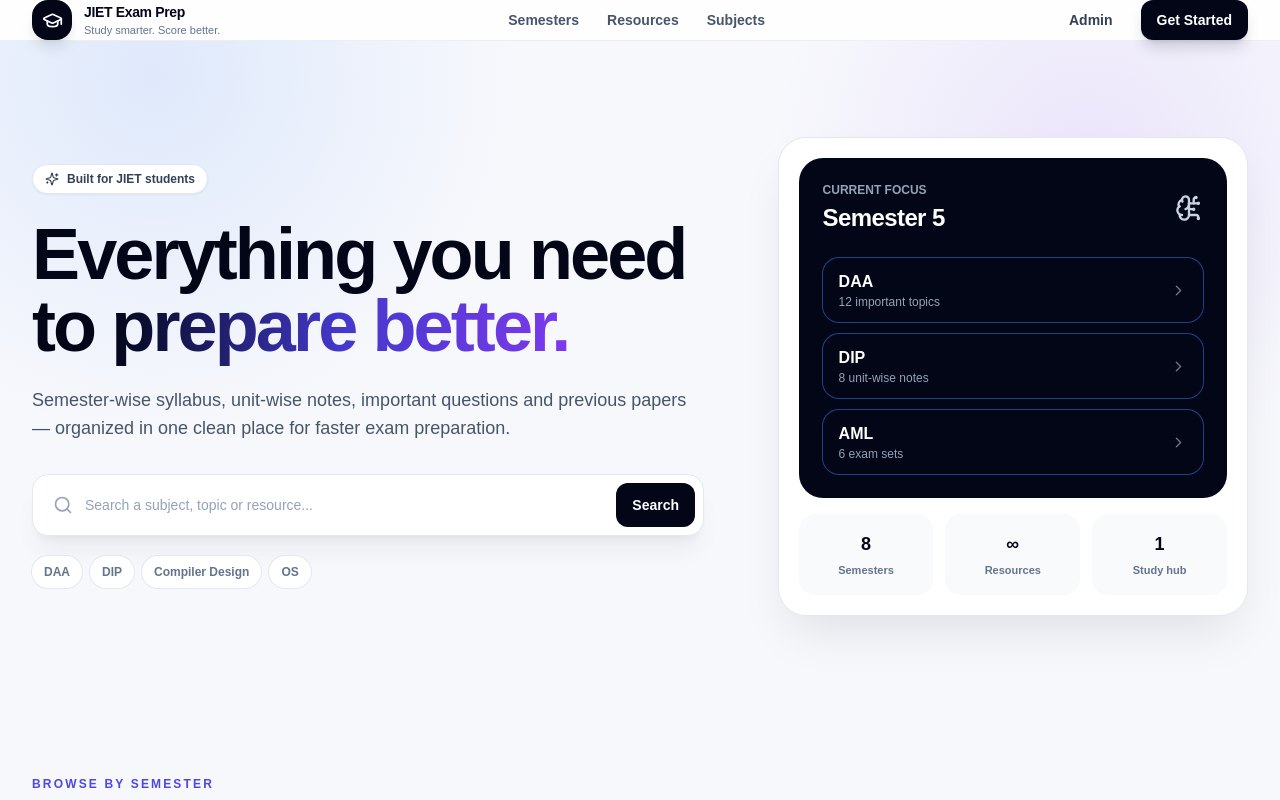
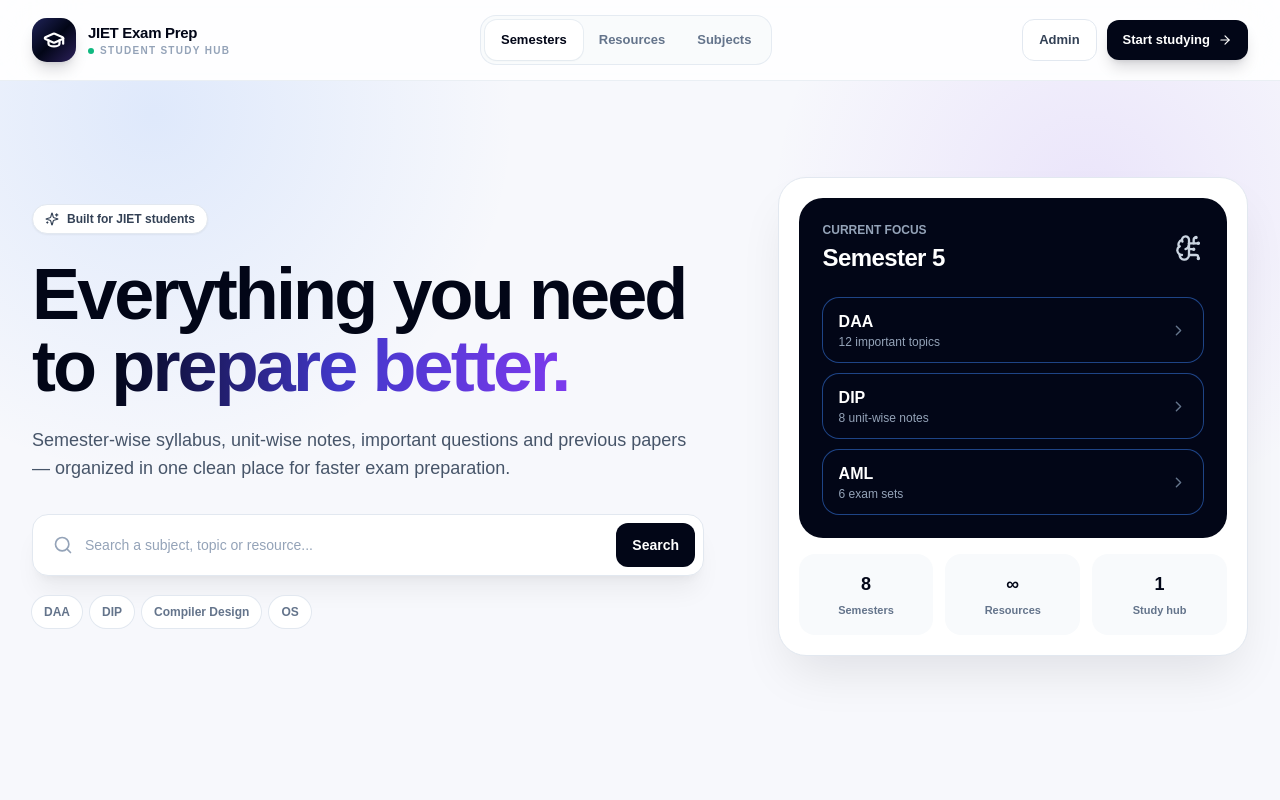
Before and after one commit to codingwithdinu/JIET-EXAM-PREP, a Next.js app: page / in a window 1280 px wide. Shown: the top 800 px of the page. Built offline with nearby package versions, Linux system fonts and the light colour scheme.

Commit message:
feat: upgrade premium navigation header

```diff
--- a/app/page.tsx
+++ b/app/page.tsx
@@ -48,47 +48,62 @@ export default function Home() {
 
   return (
     <main className="min-h-screen overflow-x-hidden bg-[#f7f8fc] text-slate-950">
-      <nav className="sticky top-0 z-50 border-b border-slate-200/70 bg-white/85 backdrop-blur-xl">
-        <div className="mx-auto flex h-18 max-w-7xl items-center justify-between px-5 lg:px-8">
-          <div className="flex items-center gap-3">
-            <div className="grid h-10 w-10 place-items-center rounded-2xl bg-slate-950 text-white shadow-lg shadow-slate-950/10">
-              <GraduationCap size={21} />
+      <nav className="sticky top-0 z-50 border-b border-slate-200/70 bg-white/80 backdrop-blur-2xl">
+        <div className="mx-auto flex h-20 max-w-7xl items-center justify-between px-5 lg:px-8">
+          <a href="#" className="group flex items-center gap-3">
+            <div className="relative grid h-11 w-11 place-items-center overflow-hidden rounded-[15px] bg-slate-950 text-white shadow-lg shadow-slate-950/15 transition duration-300 group-hover:-rotate-2 group-hover:scale-105">
+              <div className="absolute inset-0 bg-gradient-to-br from-indigo-500/30 via-transparent to-violet-500/30" />
+              <GraduationCap size={22} className="relative" strokeWidth={2.4} />
             </div>
-            <div>
-              <p className="text-sm font-black tracking-tight">JIET Exam Prep</p>
-              <p className="text-[11px] font-medium text-slate-500">Study smarter. Score better.</p>
+            <div className="leading-none">
+              <p className="text-[15px] font-black tracking-[-0.02em] text-slate-950">JIET Exam Prep</p>
+              <div className="mt-1.5 flex items-center gap-1.5">
+                <span className="h-1.5 w-1.5 rounded-full bg-emerald-500" />
+                <p className="text-[10px] font-bold uppercase tracking-[0.13em] text-slate-400">Student Study Hub</p>
+              </div>
             </div>
+          </a>
+
+          <div className="hidden items-center rounded-2xl border border-slate-200/80 bg-slate-50/80 p-1 md:flex">
+            <a href="#semesters" className="rounded-xl bg-white px-4 py-2.5 text-[13px] font-extrabold text-slate-950 shadow-sm ring-1 ring-slate-200/70 transition hover:-translate-y-px">
+              Semesters
+            </a>
+            <a href="#resources" className="rounded-xl px-4 py-2.5 text-[13px] font-bold text-slate-500 transition hover:bg-white hover:text-slate-950">
+              Resources
+            </a>
+            <a href="#subjects" className="rounded-xl px-4 py-2.5 text-[13px] font-bold text-slate-500 transition hover:bg-white hover:text-slate-950">
+              Subjects
+            </a>
           </div>
 
-          <div className="hidden items-center gap-7 text-sm font-semibold text-slate-600 md:flex">
-            <a href="#semesters" className="transition hover:text-slate-950">Semesters</a>
-            <a href="#resources" className="transition hover:text-slate-950">Resources</a>
-            <a href="#subjects" className="transition hover:text-slate-950">Subjects</a>
-          </div>
-
-          <div className="hidden items-center gap-3 md:flex">
-            <button className="rounded-xl px-4 py-2.5 text-sm font-bold text-slate-700 transition hover:bg-slate-100">
+          <div className="hidden items-center gap-2.5 md:flex">
+            <button className="rounded-xl border border-slate-200 bg-white px-4 py-2.5 text-[13px] font-extrabold text-slate-700 transition hover:border-slate-300 hover:bg-slate-50">
               Admin
             </button>
-            <button className="rounded-xl bg-slate-950 px-4 py-2.5 text-sm font-bold text-white shadow-lg shadow-slate-950/15 transition hover:-translate-y-0.5">
-              Get Started
-            </button>
+            <a href="#semesters" className="group inline-flex items-center gap-2 rounded-xl bg-slate-950 px-4 py-2.5 text-[13px] font-extrabold text-white shadow-lg shadow-slate-950/15 transition hover:-translate-y-0.5 hover:bg-slate-800">
+              Start studying
+              <ArrowRight size={14} className="transition-transform group-hover:translate-x-0.5" />
+            </a>
           </div>
 
           <button
             onClick={() => setMobileMenu((v) => !v)}
-            className="rounded-xl border border-slate-200 p-2.5 md:hidden"
+            className="grid h-11 w-11 place-items-center rounded-xl border border-slate-200 bg-white text-slate-800 shadow-sm transition hover:bg-slate-50 md:hidden"
             aria-label="Toggle menu"
           >
             {mobileMenu ? <X size={20} /> : <Menu size={20} />}
           </button>
         </div>
         {mobileMenu && (
-          <div className="border-t border-slate-200 px-5 py-4 md:hidden">
-            <div className="grid gap-2 text-sm font-semibold text-slate-700">
-              <a onClick={() => setMobileMenu(false)} href="#semesters" className="rounded-lg px-3 py-2 hover:bg-slate-100">Semesters</a>
-              <a onClick={() => setMobileMenu(false)} href="#resources" className="rounded-lg px-3 py-2 hover:bg-slate-100">Resources</a>
-              <a onClick={() => setMobileMenu(false)} href="#subjects" className="rounded-lg px-3 py-2 hover:bg-slate-100">Subjects</a>
+          <div className="border-t border-slate-200/80 bg-white px-5 py-4 shadow-xl shadow-slate-950/5 md:hidden">
+            <div className="grid gap-1.5">
+              <a onClick={() => setMobileMenu(false)} href="#semesters" className="rounded-xl px-4 py-3 text-sm font-extrabold text-slate-800 transition hover:bg-slate-50">Semesters</a>
+              <a onClick={() => setMobileMenu(false)} href="#resources" className="rounded-xl px-4 py-3 text-sm font-extrabold text-slate-800 transition hover:bg-slate-50">Resources</a>
+              <a onClick={() => setMobileMenu(false)} href="#subjects" className="rounded-xl px-4 py-3 text-sm font-extrabold text-slate-800 transition hover:bg-slate-50">Subjects</a>
+              <div className="mt-2 grid grid-cols-2 gap-2 border-t border-slate-100 pt-3">
+                <button className="rounded-xl border border-slate-200 bg-white px-4 py-3 text-sm font-extrabold text-slate-700">Admin</button>
+                <a onClick={() => setMobileMenu(false)} href="#semesters" className="rounded-xl bg-slate-950 px-4 py-3 text-center text-sm font-extrabold text-white">Start studying</a>
+              </div>
             </div>
           </div>
         )}
```
